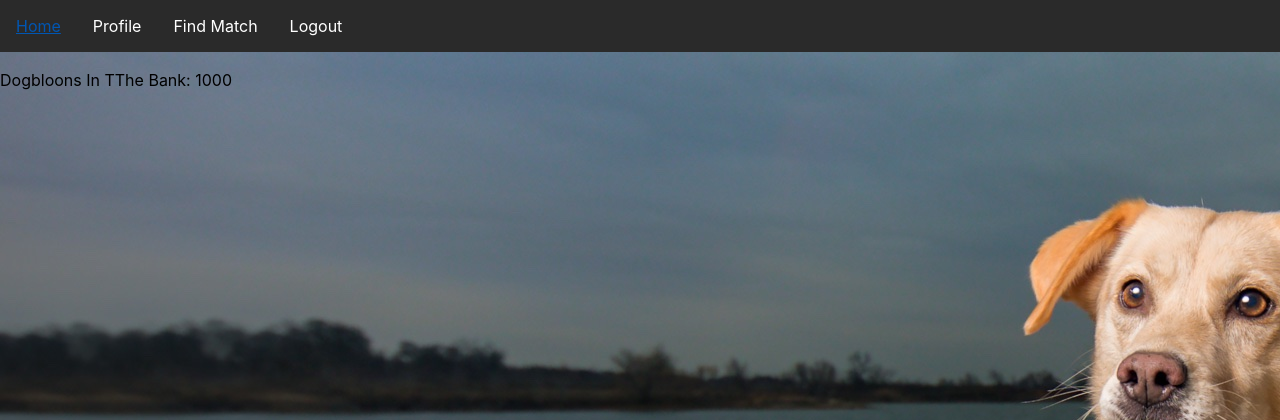
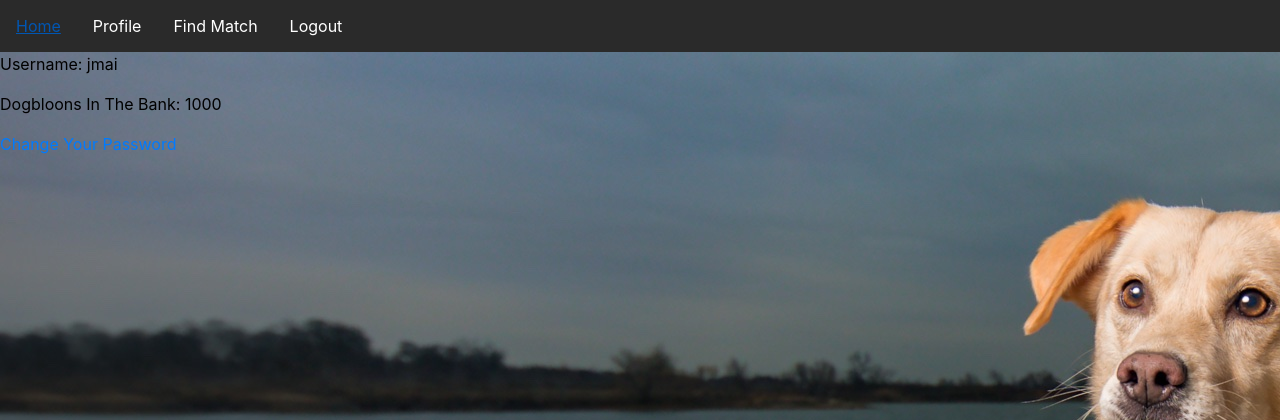
Before and after one commit to Jiajie-Mai/Holy-bible-2-Tokyo-Drift-2-Electric-Boogaloo, a Flask app: page /u/jmai in a window 1280 px wide. Shown: the top 420 px of the page. Run offline with Flask 2, Linux system fonts and the light colour scheme; a user stored in the database is signed in; data comes from the database, SQL or seed files in the repository; both versions use the stored data as it was after the commit; some libraries are stand-ins or nearby versions.

Commit message:
Still working on change password system

```diff
--- a/app.py
+++ b/app.py
@@ -3,7 +3,7 @@ from os import urandom
 from flask import Flask, render_template, request, session, redirect, url_for, flash
 import hashlib
 
-from util.db_utils import create_user, login_user, get_user, get_dogbloons, get_userId
+from util.db_utils import create_user, login_user, get_user, get_dogbloons, get_userId, change_pass, get_pass
 import util.match as match
 app = Flask(__name__)
 app.secret_key = urandom(32)
@@ -72,6 +72,17 @@ def profile(username):
     '''Homepage if logged in to specific account'''
     return render_template("userinf.html", user = username, current_user = session.get("user"), money=get_dogbloons(get_userId(session.get("user"))))
 
+@app.route("/change_password", methods = ["GET", "POST"])
+def change_password():
+    oldpass = request.form.get("oldpass")
+    newpass = request.form.get("newpass")
+    confpass = request.form.get("confpass")
+    conf = change_pass(oldpass, newpass, confpass, session.get("user"))
+    '''If login fail, redir to login page, otherwise send user to homepage'''
+    if conf == None:
+        return render_template("change_password.html", title = "Change Your Password" )
+    return redirect(url_for("home"))
+
 @app.route("/stock")
 def stockData():
     return redirect(url_for("stock"))
--- a/templates/home.html
+++ b/templates/home.html
@@ -10,7 +10,7 @@
   <br>
   <strong>Fight</strong> other dogs in perilous stock-trading battles
   <br>
-  Achieve <strong>Victory Royale</strong> through your investment skills
+  Achieve a <strong>Victory Royale</strong> through your investment skills
   <br>
   <strong>Eat</strong> the pathetic loser's corpse
   </ul>
--- a/templates/userinf.html
+++ b/templates/userinf.html
@@ -1,11 +1,15 @@
 {% extends "base.html" %}
 
 {% block content %}
+<p>Username: {{ user }} </p>
+
 <ol>
   {% for stock in stocks %}
   <li>{{stock.name}}: {{stock.number}} </li>
   {% endfor %}
 </ol>
 
-<p>Dogbloons In TThe Bank: {{ money }}</p>
+<p>Dogbloons In The Bank: {{ money }}</p>
+<a href = "{{ url_for('change_password') }}">Change Your Password</a>
+
 {% endblock %}
--- a/util/db_utils.py
+++ b/util/db_utils.py
@@ -59,6 +59,28 @@ def login_user(username, password):
     db.close()
     return True
 
+def change_pass(oldpass, newpass, confpass, username):
+    db = sqlite3.connect(DB_FILE)
+    c = db.cursor()
+    user = get_user(username)
+    if oldpass != get_pass(user):
+        flash("Old password isn't correct")
+        db.close()
+        return None
+    elif len(newpass) < 5:
+        flash("New password must be at least 5 characters")
+        db.close()
+        return None
+    elif newpass == confpass:
+        flash("Confirmation fail")
+        db.close()
+        return None
+    ''' Set current session user '''
+    c.execute("SELECT REPLACE (get_pass(user), get_pass(user), newpass);")
+    db.commit()
+    db.close()
+    return True
+
 def get_user(username):
     db = sqlite3.connect(DB_FILE)
     c = db.cursor()
@@ -66,6 +88,14 @@ def get_user(username):
     db.close()
     print(user)
     return user
+
+def get_pass(username):
+    db = sqlite3.connect(DB_FILE)
+    c = db.cursor()
+    user = get_user(username)
+    userId = c.execute("SELECT password FROM users WHERE users.username == ?;" , (username,)).fetchall()
+    db.close()
+    return userId[0][0]
 
 def get_userId(username):
     db = sqlite3.connect(DB_FILE)
```
Also changed, not shown: templates/change_password.html (added, +25 -0 lines), data.db, multi.db.
